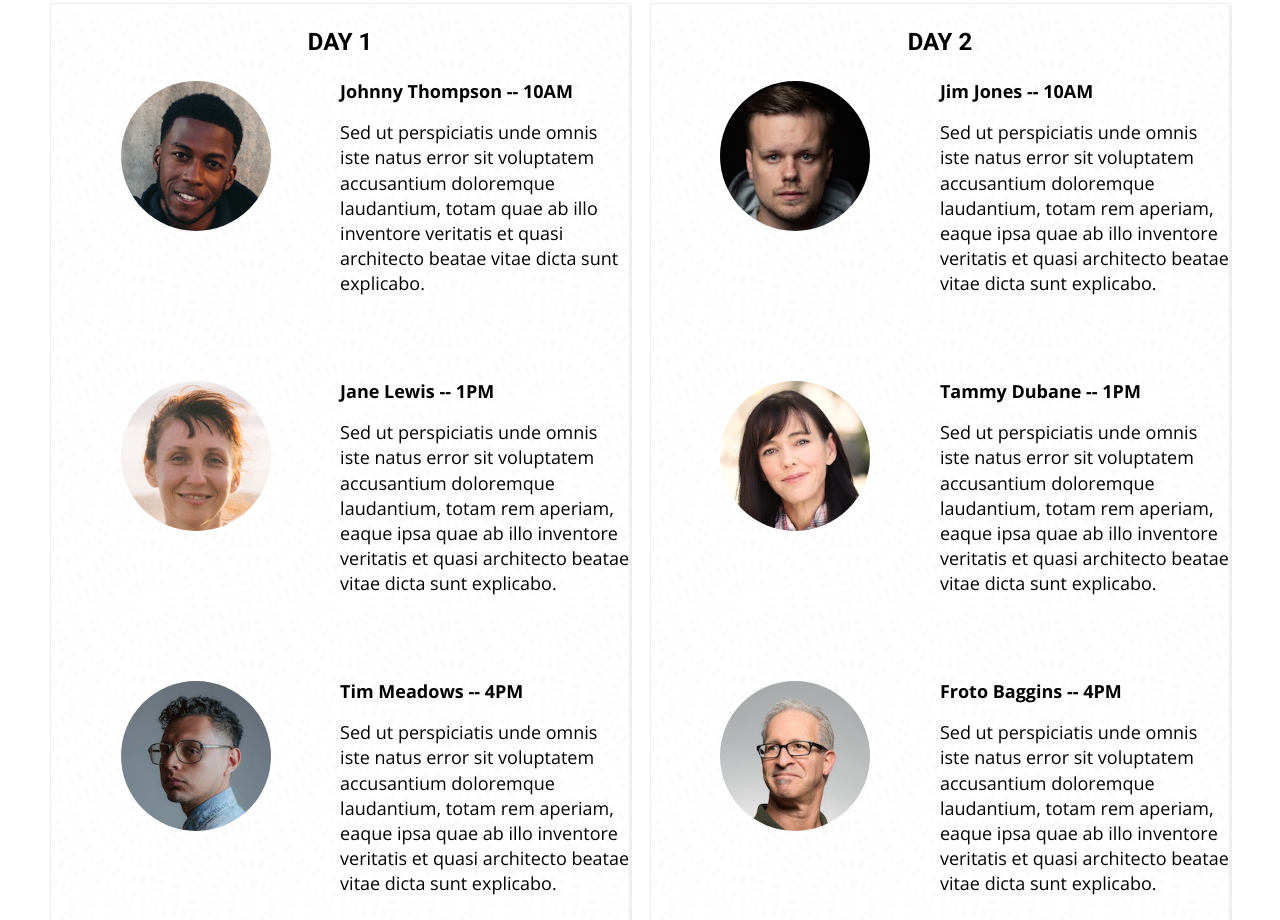
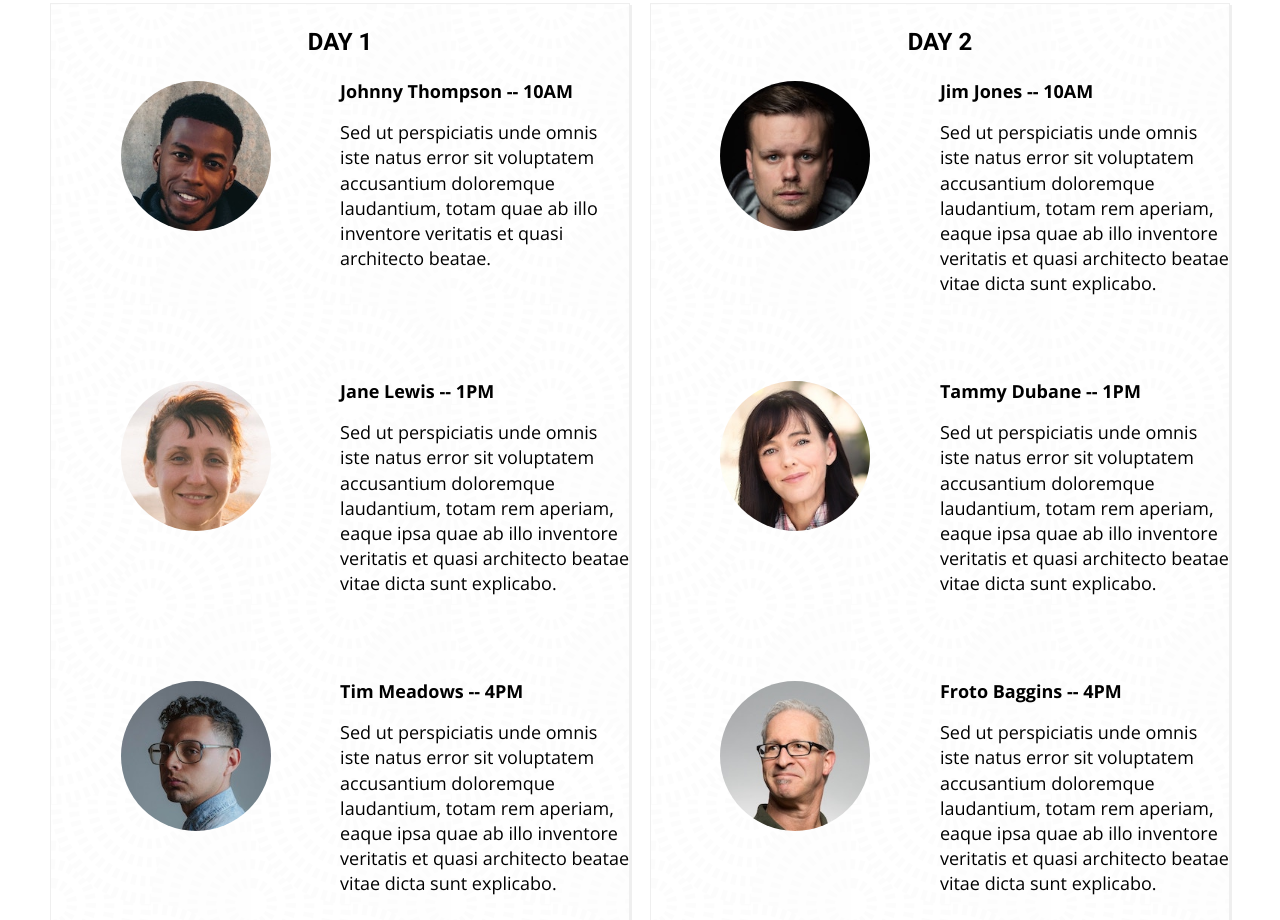
Before and after one commit to rodgtr1/advancing-technology-website, a plain HTML site: page index.html in a window 1280 px wide. Shown: the part 2840-3760 px from the top of the page. Drawn offline with nearby package versions, Linux system fonts and the light colour scheme.

Commit message:
removed some latin text from speaker 1 description

```diff
--- a/index.html
+++ b/index.html
@@ -113,8 +113,7 @@
             <div>Johnny Thompson -- 10AM</div>
             <p>Sed ut perspiciatis unde omnis iste natus error sit voluptatem accusantium doloremque laudantium,
               totam
-              quae ab illo inventore veritatis et quasi architecto beatae vitae dicta sunt
-              explicabo.</p>
+              quae ab illo inventore veritatis et quasi architecto beatae.</p>
           </div>
         </div>
         <div class="speaker">
```
